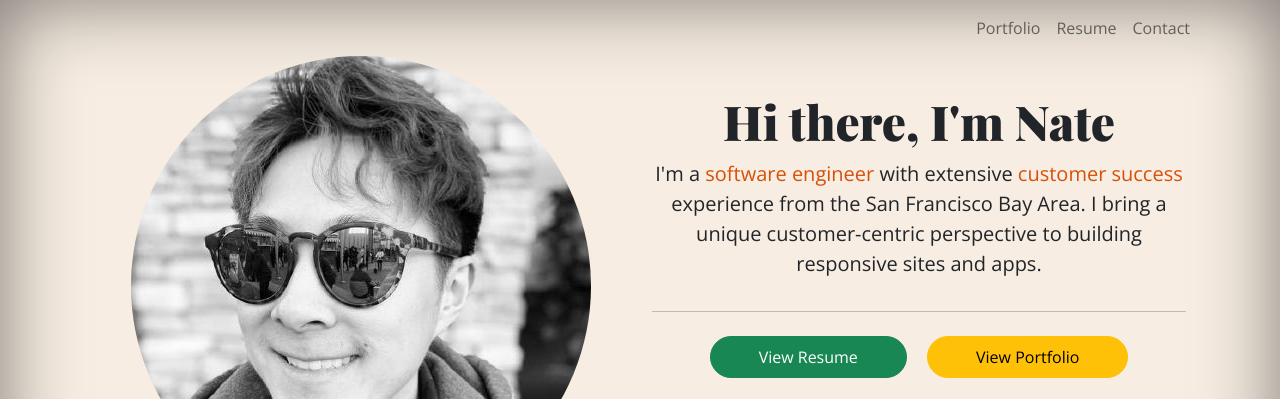
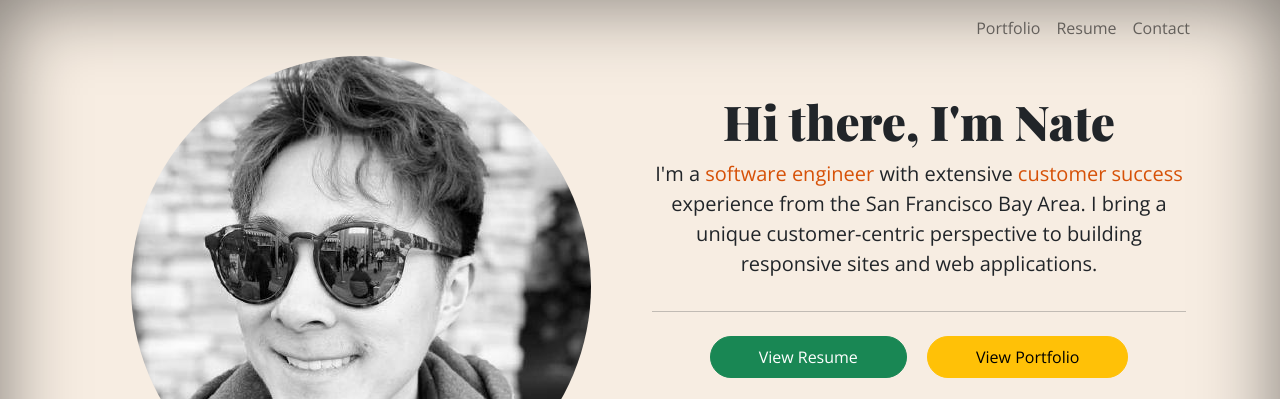
Before and after one commit to nathanthomashoang/nathanthomashoang.github.io, a plain HTML site: page index.html in a window 1280 px wide. Shown: the top 399 px of the page. Drawn offline with nearby package versions, Linux system fonts and the light colour scheme.

Commit message:
tweaked bio description

```diff
--- a/index.html
+++ b/index.html
@@ -53,8 +53,7 @@
                             <h1>Hi there, <span class="d-inline-block">I'm Nate</span></h1>
                             <p class="lead">I'm a <span id="headerText">software engineer</span> with extensive <span
                                     id="headerText">customer success</span> experience from the San Francisco Bay
-                                Area. I bring a unique customer-centric perspective to building responsive sites and
-                                apps.</p>
+                                Area. I bring a unique customer-centric perspective to building responsive sites and web applications.</p>
                             <hr>
                             <div class="">
                                 <a class="btn btn-success m-2 px-lg-5 rounded-pill py-2" href="#resume">View Resume</a>
```
